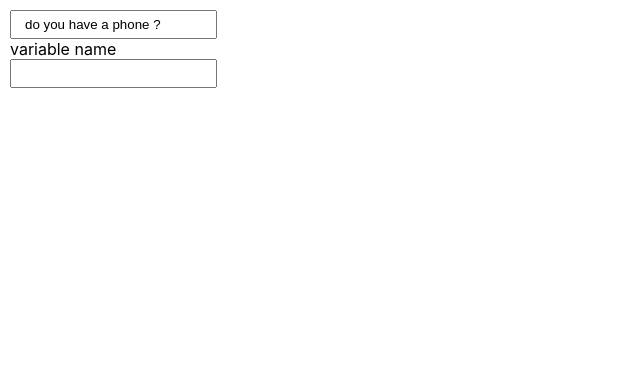
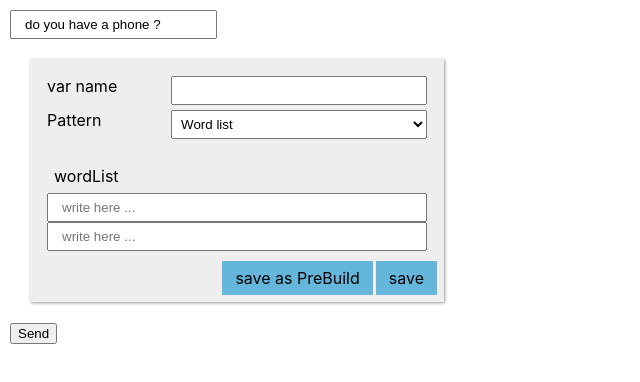
Before and after one commit to AbderafieChairi/NLP-frontend, a React (Create React App) app: page / in a window 1280 px wide. Shown: the top 382 px of the page, without its empty margins (0-640 px from the left). Built offline with nearby package versions, Linux system fonts and the light colour scheme.

Commit message:
new features

```diff
--- a/src/App.js
+++ b/src/App.js
@@ -1,16 +1,117 @@
 import React, { useState } from 'react';
 import './App.css';
+import './Entity.css'
+
+const prebuildList={
+  "NOUN":"noun",
+  "NUM":"Numeric",
+  "ADJ":"Adjectif"
+}
 
 function App() {
   const [inp, setInp] = useState("do you have a phone ?")
   const [varName, setVarName] = useState("")
+  const [pattern, setPattern] = useState('word-list')
+  const [wordList, setWordList] = useState(["",""])
+  const [regex, setRegex] = useState('')
+  const [prebuild, setPrebuild] = useState('NOUN')
+  const [output, setOutput] = useState([])
+  const onChange=(key,value)=>{
+    const u = wordList.map((item,k)=>k===key?value:item)
+    if (u?.at(-1)!=="")
+    u.push('')
+    setWordList(u)
+  }
+  const save=()=>{
+    if (pattern==='word-list')
+    setOutput([{"LEMMA": {"IN": wordList.slice(0,-1)}}])
+    else if (pattern==='regex')
+    setOutput([{"TEXT": {"REGEX": regex}}])
+    else if (pattern==='prebuild')
+    setOutput([{"POS": prebuild}])
+  }
+
+  const send=()=>{
+    fetch('http://127.0.0.1:5000/test',{
+      method:'POST',
+      headers:{
+        'Content-Type':'application/json'
+      },
+      body:JSON.stringify({
+        msg:inp,
+        pattern:output,
+        var_name:varName
+      })
+    })
+    .then(res=>res.json())
+    .then(json=>console.log(json))
+  }
+
+
+  React.useEffect(()=>console.log(output),[output])
+
+
   return (
     <div className="App">
       <input value={inp} onChange={(e) => setInp(e.target.value)} />
-      <div>variable name</div>
-      <input value={varName} onChange={(e) => setVarName(e.target.value)} />
+      <div className='pattern-list'>
+        <div className='pattern-item'>
+          <div>var name</div>
+          <input value={varName} onChange={(e) => setVarName(e.target.value)} />
+          <div>Pattern</div>
+          <select value={pattern} onChange={(e) => setPattern(e.target.value)} className='select'>
+            <option value="word-list">Word list</option>
+            <option value="regex">Régular Expression</option>
+            <option value="prebuild">PreBuild</option>
+          </select>
+        </div>
+        {pattern==="word-list"&&<div className='word-list-conatiner'>
+          <div className='word-list-header'>wordList</div>
+          <div className='word-list'>
+            {wordList.map((item, index) => (
+              <input key={index}
+              value={item}
+              onChange={(e) => onChange(index,e.target.value)}
+              className='inp'
+              placeholder='write here ...'
+              onKeyUpCapture={(e)=>{
+                //backspace
+                if(e.key==='Backspace'){
+                  if(index!==wordList.length-1){
+                    if (item==""){
+                      setWordList(wordList.filter((item,k)=>k!==index))
+                    }
+                  }
+                }
+              }}
+              />
+            ))}
+          </div>
+        </div>}
+
+        {pattern==="regex"&&<div className='regex-container'>
+              <div className='regex-header'>Régular Expression</div>
+              <input value={regex} onChange={(e) => setRegex(e.target.value)} style={{width:"80%"}}/>
+        </div>}
+        {pattern==="prebuild"&&<div className='prebuild-container'>
+              <div className='prebuild-header'>Prebuild Entity</div>
+              <select className='select' value={prebuild} onChange={e=>setPrebuild(e.target.value)}>
+                {
+                  Object.keys(prebuildList).map((item,index)=>(
+                    <option key={index} value={item}>{prebuildList[item]}</option>
+                  ))
+                }
+              </select>
+
+        </div>}
+
+        <div className='btns-container'>
+          {pattern!=="prebuild"&&<div>save as PreBuild</div>}
+          <div onClick={save}>save</div>
+        </div>
+      </div>
+      <button onClick={send}>Send</button>
     </div>
   );
 }
-//some changes
 export default App;
--- /dev/null
+++ b/src/Entity.css
@@ -0,0 +1,87 @@
+.pattern-list{
+    background-color: #ffffff;
+    position: relative;
+    width: 400px;
+    padding: 7px;
+    box-shadow: 1px 1px 3px #999;
+    background-color: #eee;
+    margin: 20px;
+}
+
+.pattern-add{
+    --size : 25px;
+    position: absolute;
+
+    right: 7px;
+    height: var(--size);
+    width: calc(2*var(--size));
+    bottom:calc(-1* var(--size));
+    background-color: #d0cece;;
+    border-radius: 0px 0px 5px 5px ;
+    display: flex;
+    align-items: center;
+    justify-content: center;
+}
+.pattern-add > div{
+    position: relative;
+    top: -3px;
+    font-size: 18px;
+}
+
+.pattern-add:hover{
+    user-select: none;
+    cursor: pointer;
+}
+
+
+.pattern-item{
+    display: grid;
+    grid-template-columns: auto auto;
+    gap: 5px;
+    padding: 10px;
+}
+
+.select{
+    padding: 5px;
+}
+.select:hover,
+.select:focus{
+    outline: transparent;
+    cursor: pointer;
+}
+
+.word-list{
+    display: flex;
+    flex-direction: column;
+
+}
+.inp:focus{
+    outline: transparent;
+}
+.prebuild-container,
+.regex-container,
+.word-list-conatiner{
+    padding: 10px;
+}
+.prebuild-header,
+.regex-header,
+.word-list-header{
+    margin: 7px;
+}
+
+.btns-container{
+    display: flex;
+    flex-direction: row;
+    justify-content:flex-end;
+    gap: 3px;
+}
+.btns-container >div{
+    padding: 7px 13px;
+    background-color: rgb(100, 182, 219);
+}
+.btns-container > div:hover{
+    cursor: pointer;
+    user-select: none;
+    background-color: rgb(74, 143, 174);
+
+}
```
